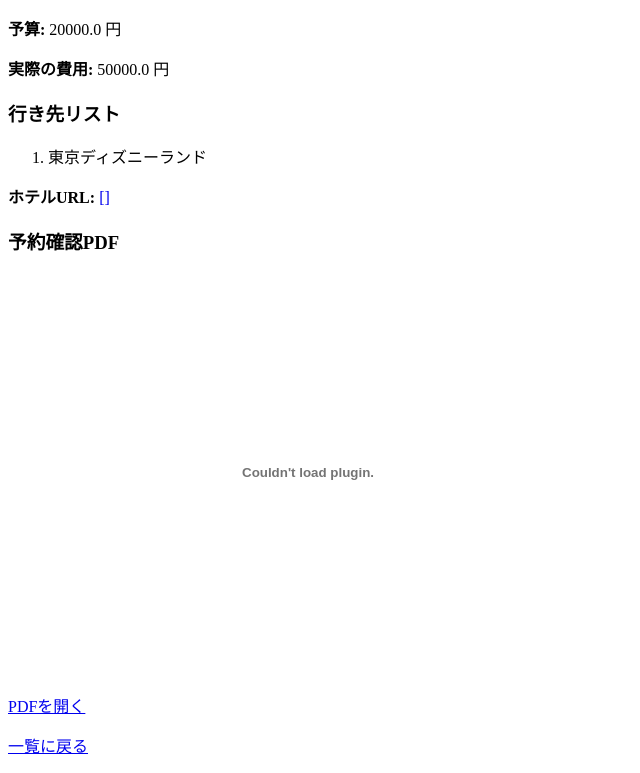
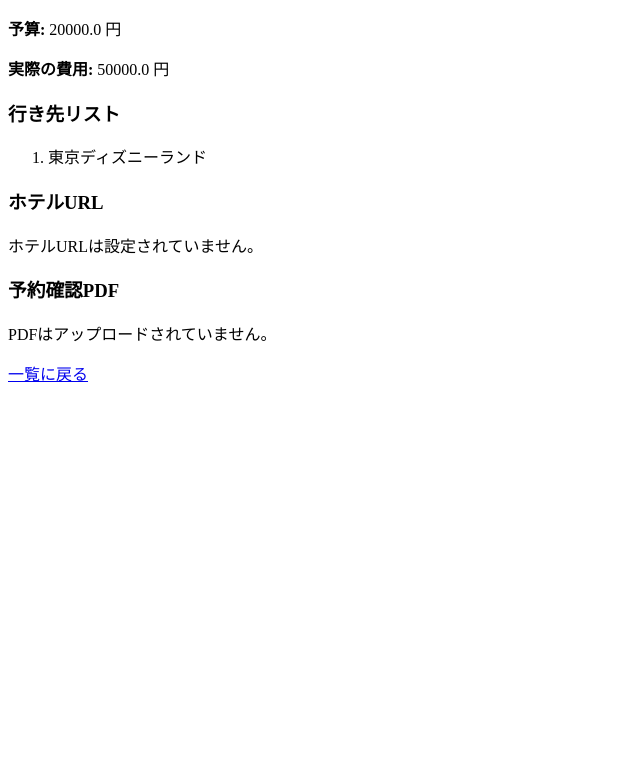
Before and after one commit to Onzoro-rento/flask_app, a Flask app: page /plan/1 in a window 1280 px wide. Shown: the part 224-997 px from the top of the page, without its empty margins (0-640 px from the left). After the commit the page ends 606 px from the top, so only its background shows below. Run offline with Flask 3, Linux system fonts and the light colour scheme; data comes from the database, SQL or seed files in the repository; data that the repository does not hold is empty.

Commit message:
Update view_plan.html
app.pyの更新に従って、テンプレートの更新を行いました。

```diff
--- a/templates/view_plan.html
+++ b/templates/view_plan.html
@@ -25,17 +25,31 @@
         <p>行き先は設定されていません。</p>
     {% endif %}
 
-    <p><strong>ホテルURL:</strong> <a href="{{ plan.hotel_url }}" target="_blank">{{ plan.hotel_url }}</a></p>
+    <h3>ホテルURL</h3>
+    {% if plan.hotel_url %}
+        <ol>
+            {% for hotel in plan.hotel_url %}
+                <li><a href="{{ hotel.hotel_url }}" target="_blank">{{ hotel.hotel_url }}</a></li>
+            {% endfor %}
+        </ol>
+    {% else %}
+        <p>ホテルURLは設定されていません。</p>
+    {% endif %}
 
     <h3>予約確認PDF</h3>
-    {% if plan.confirmation_pdf %}
-
-        <embed src="{{ url_for('static', filename=plan.confirmation_pdf) }}" width="600" height="400" type="application/pdf">
-        <p><a href="{{ url_for('static', filename=plan.confirmation_pdf) }}" target="_blank">PDFを開く</a></p>
+    {% if plan.pdf_files %}
+        <ul>
+            {% for pdf in plan.pdf_files %}
+            <li>
+                <a href="{{ url_for('static', filename=pdf.filename) }}" target="_blank">{{ pdf.filename }}</a>
+            </li>
+            {% endfor %}
+        </ul>
     {% else %}
         <p>PDFはアップロードされていません。</p>
     {% endif %}
 
+
     <p><a href="{{ url_for('index') }}">一覧に戻る</a></p>
 </body>
 </html>
```
Lines whose indentation alone changed are shown as unchanged.
